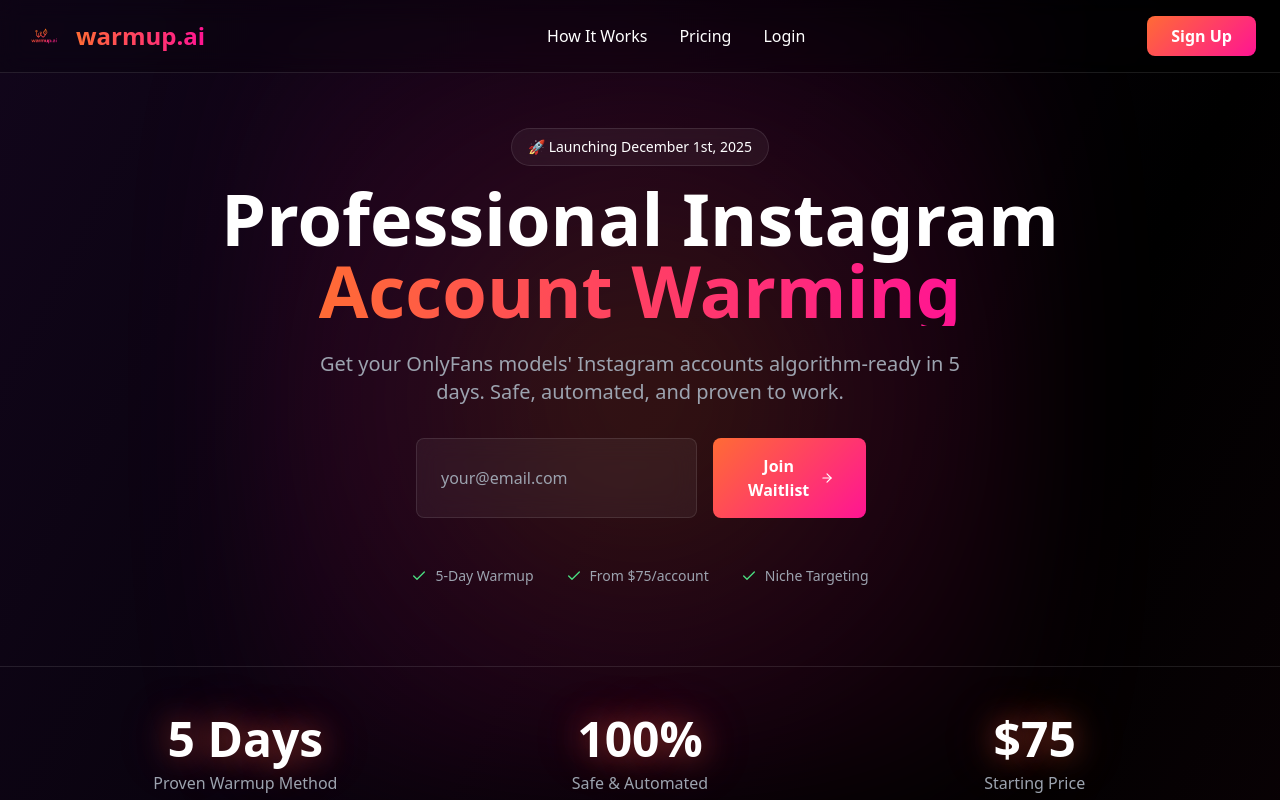
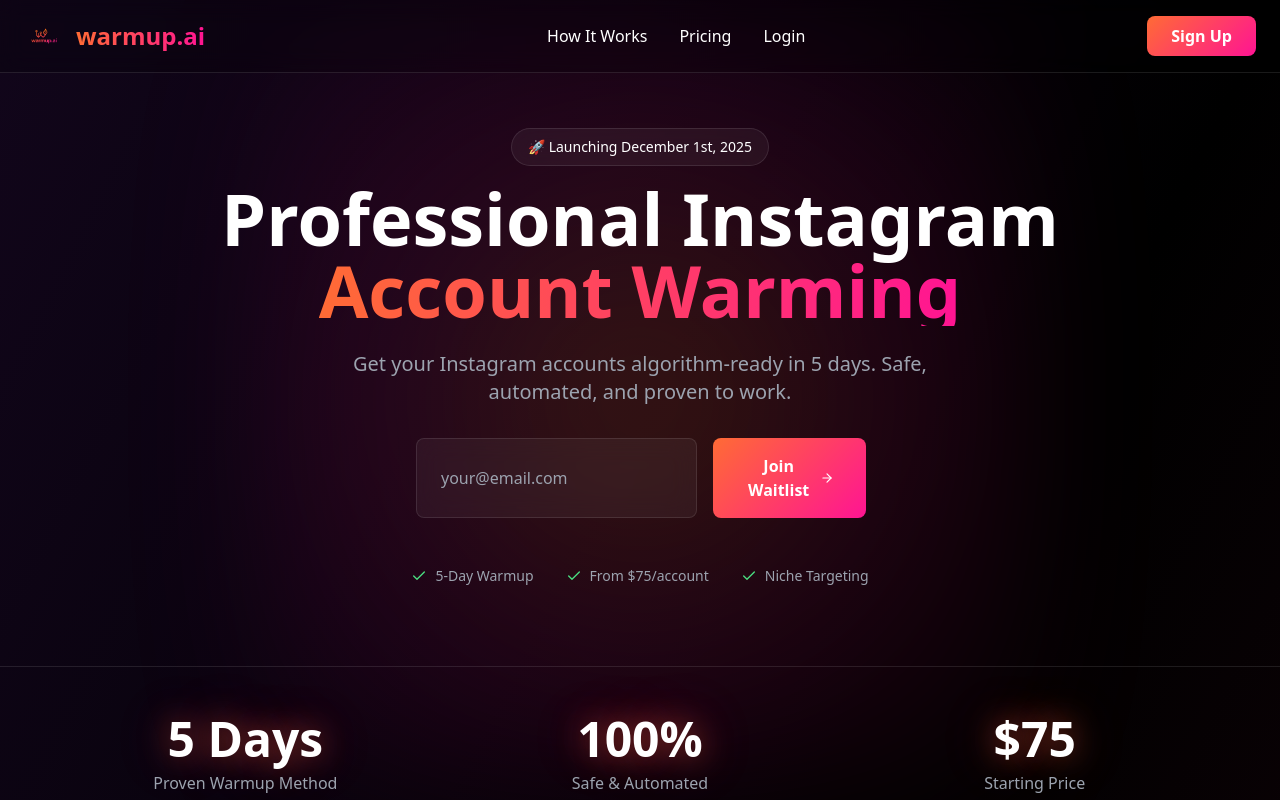
Before and after one commit to WarmUp-AI/WebDev, a React (Vite) app: page / in a window 1280 px wide. Shown: the top 800 px of the page. Built offline with nearby package versions, Linux system fonts and the light colour scheme.

Commit message:
Remove OnlyFans branding - make it general Instagram warming

```diff
--- a/index.html
+++ b/index.html
@@ -5,7 +5,7 @@
     <link rel="icon" type="image/svg+xml" href="/warmup-logo.png" />
     <meta name="viewport" content="width=device-width, initial-scale=1.0" />
     <title>Warmup.ai - Professional Instagram Account Warming</title>
-    <meta name="description" content="Get your OnlyFans models' Instagram accounts algorithm-ready in 5 days. Safe, automated, and proven to work." />
+    <meta name="description" content="Get your Instagram accounts algorithm-ready in 5 days. Safe, automated, and proven to work." />
 
     <!-- Google Analytics -->
     <script async src="https://www.googletagmanager.com/gtag/js?id=G-XXXXXXXXXX"></script>
--- a/src/LandingPage.jsx
+++ b/src/LandingPage.jsx
@@ -67,7 +67,7 @@
           </h1>
 
           <p className="text-xl text-gray-400 mb-8 max-w-2xl mx-auto">
-            Get your OnlyFans models' Instagram accounts algorithm-ready in 5 days.
+            Get your Instagram accounts algorithm-ready in 5 days.
             Safe, automated, and proven to work.
           </p>
 
```
